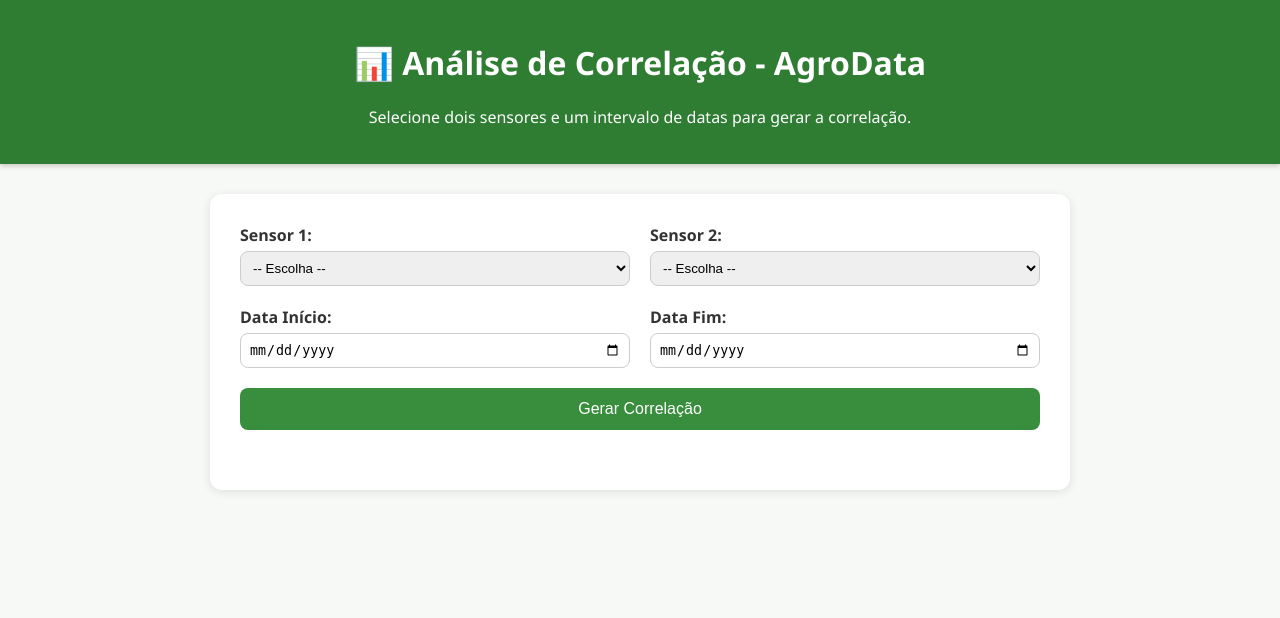
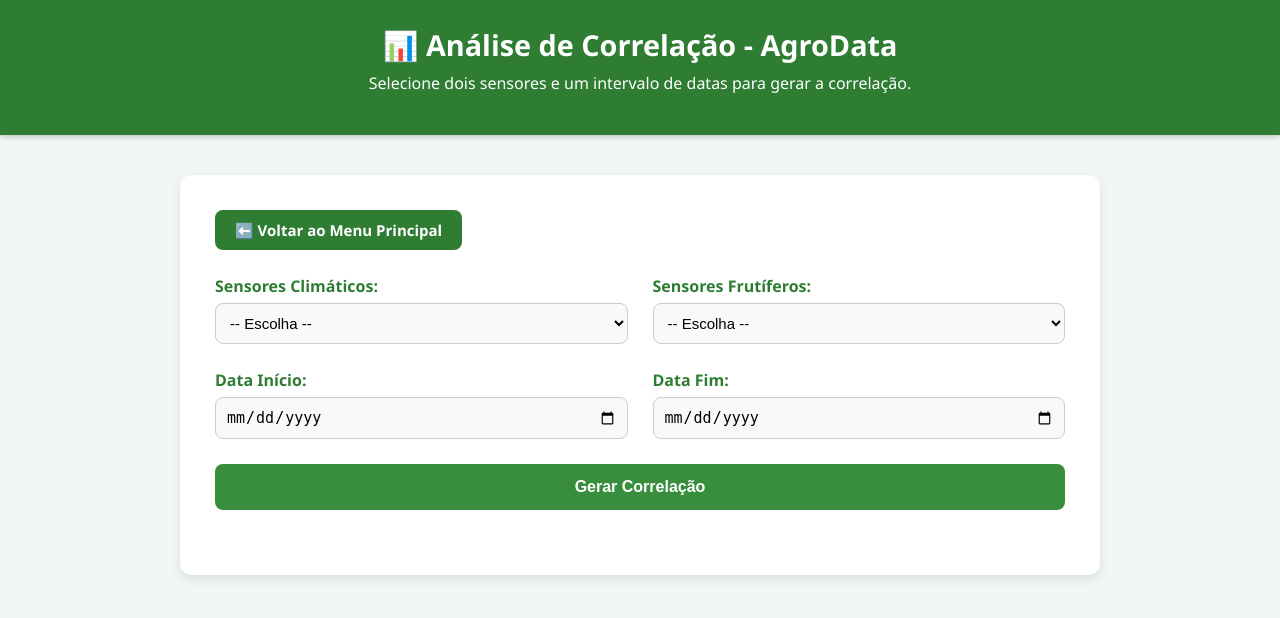
Before and after one commit to renegadelhaedu/agrodata, a Flask app: page /leituras/correlacao in a window 1280 px wide. Shown: the top 618 px of the page. Run offline with Flask 3, Linux system fonts and the light colour scheme.

Commit message:
pequenas alterações

```diff
--- a/routes/leitura_routes.py
+++ b/routes/leitura_routes.py
@@ -1,6 +1,7 @@
 from flask import Blueprint, request, jsonify, render_template
 from dao.leitura_dao import LeituraDAO
 from grafico import grafico
+from analise.analisador import gerar_correlacao_sensor
 import pandas as pd
 
 leitura_bp = Blueprint("leitura_bp", __name__)
@@ -18,6 +19,7 @@ def receber_leitura():
     )
     return jsonify(leitura.to_dict()), 201
 
+
 @leitura_bp.route("/", methods=["GET"])
 def listar_leituras():
     leituras = LeituraDAO.listar_todas()
@@ -28,22 +30,23 @@ def listar_leituras():
 def view_grafico(tipo):
     leituras = LeituraDAO.get_dados_sensor(tipo)
     graphJSON = grafico.gerar_graf(leituras, tipo)
+    return render_template("grafico.html", graphJSON=graphJSON.to_html())
 
-    return render_template('grafico.html', graphJSON=graphJSON.to_html())
-
-
-@leitura_bp.route("/correlacao/<string:tipo1>/<string:tipo2>")
-def view_correlacao(tipo1, tipo2):
-    from analise.analisador import gerar_correlacao_sensor
-
-    corre, df1, df2 = gerar_correlacao_sensor(tipo1, tipo2)
-    fig = grafico.grafico_correlacao(df1, df2)
-
-    return render_template('grafico.html', correlacao=corre, graphJSON=fig.to_html())
 
 @leitura_bp.route("/correlacao", methods=["GET", "POST"])
 def pagina_correlacao():
-    from analise.analisador import gerar_correlacao_sensor
+    sensores_clima = [
+        ("temperatura_ar", "🌡️ Temperatura do Ar"),
+        ("umidade_ar", "💧 Umidade do Ar"),
+        ("umidade_solo", "🌱 Umidade do Solo"),
+        ("rad_solar", "☀️ Radiação Solar")
+    ]
+    sensores_fruto = [
+        ("medida_glicose", "🍈 Medida de Glicose"),
+        ("ph_suco", "⚗️ pH do Suco"),
+        ("peso_fruto", "⚖️ Peso do Fruto"),
+        ("diametro_fruto", "📏 Diâmetro do Fruto")
+    ]
 
     leituras = LeituraDAO.listar_todas()
     datas = [l.getTimestamp() for l in leituras if l.getTimestamp()]
@@ -51,39 +54,56 @@ def pagina_correlacao():
     data_max = max(datas).strftime("%Y-%m-%d") if datas else None
 
     if request.method == "POST":
-        tipo1 = request.form.get("sensor1")
-        tipo2 = request.form.get("sensor2")
+        sensor_clima = request.form.get("sensor1")
+        sensor_fruto = request.form.get("sensor2")
         data_inicio = request.form.get("data_inicio")
         data_fim = request.form.get("data_fim")
 
-        leituras1 = LeituraDAO.get_dados_sensor(tipo1)
-        leituras2 = LeituraDAO.get_dados_sensor(tipo2)
+        if not all([sensor_clima, sensor_fruto, data_inicio, data_fim]):
+            return render_template(
+                "correlacao.html",
+                aviso="⚠️ Preencha todos os campos antes de continuar.",
+                sensores_clima=sensores_clima,
+                sensores_fruto=sensores_fruto,
+                data_min=data_min,
+                data_max=data_max
+            )
+
+        leituras1 = LeituraDAO.get_dados_sensor(sensor_clima)
+        leituras2 = LeituraDAO.get_dados_sensor(sensor_fruto)
 
         df1 = pd.DataFrame([{"valor": l.getValor(), "timestamp": l.getTimestamp()} for l in leituras1])
         df2 = pd.DataFrame([{"valor": l.getValor(), "timestamp": l.getTimestamp()} for l in leituras2])
 
+        if df1.empty or df2.empty:
+            return render_template(
+                "correlacao.html",
+                aviso="⚠️ Não há dados suficientes para realizar a correlação.",
+                sensores_clima=sensores_clima,
+                sensores_fruto=sensores_fruto,
+                data_min=data_min,
+                data_max=data_max
+            )
+
         df1["timestamp"] = pd.to_datetime(df1["timestamp"])
         df2["timestamp"] = pd.to_datetime(df2["timestamp"])
+        data_inicio = pd.to_datetime(data_inicio)
+        data_fim = pd.to_datetime(data_fim) + pd.Timedelta(days=1)
 
-        if data_inicio and data_fim:
-            data_inicio = pd.to_datetime(data_inicio)
-            data_fim = pd.to_datetime(data_fim) + pd.Timedelta(days=1)  # inclui fim do dia
-            df1 = df1[(df1["timestamp"] >= data_inicio) & (df1["timestamp"] <= data_fim)]
-            df2 = df2[(df2["timestamp"] >= data_inicio) & (df2["timestamp"] <= data_fim)]
+        df1 = df1[(df1["timestamp"] >= data_inicio) & (df1["timestamp"] <= data_fim)]
+        df2 = df2[(df2["timestamp"] >= data_inicio) & (df2["timestamp"] <= data_fim)]
 
-        # Se após o filtro estiver vazio, evita erro
         if df1.empty or df2.empty:
             return render_template(
                 "correlacao.html",
                 aviso="⚠️ Nenhum dado encontrado no intervalo selecionado.",
+                sensores_clima=sensores_clima,
+                sensores_fruto=sensores_fruto,
                 data_min=data_min,
-                data_max=data_max,
-                tipo1=tipo1,
-                tipo2=tipo2
+                data_max=data_max
             )
 
-        # Calcular correlação e gráfico
-        corre, _, _ = gerar_correlacao_sensor(tipo1, tipo2)
+        corre, _, _ = gerar_correlacao_sensor(sensor_clima, sensor_fruto)
         fig = grafico.grafico_correlacao(df1, df2)
         graph_html = fig.to_html(full_html=False)
 
@@ -91,14 +111,23 @@ def pagina_correlacao():
             "correlacao.html",
             graphJSON=graph_html,
             correlacao=corre,
-            tipo1=tipo1,
-            tipo2=tipo2,
-            data_inicio=data_inicio.strftime("%Y-%m-%d"),
-            data_fim=(data_fim - pd.Timedelta(days=1)).strftime("%Y-%m-%d"),
+            sensores_clima=sensores_clima,
+            sensores_fruto=sensores_fruto,
+            data_inicio=data_inicio.strftime("%d/%m/%Y"),
+            data_fim=(data_fim - pd.Timedelta(days=1)).strftime("%d/%m/%Y"),
             data_min=data_min,
-            data_max=data_max
+            data_max=data_max,
+            sensor_clima=sensor_clima,
+            sensor_fruto=sensor_fruto
         )
-    return render_template("correlacao.html", data_min=data_min, data_max=data_max)
+
+    return render_template(
+        "correlacao.html",
+        sensores_clima=sensores_clima,
+        sensores_fruto=sensores_fruto,
+        data_min=data_min,
+        data_max=data_max
+    )
 
 
 @leitura_bp.route("/datas")
--- a/static/css/correlacao.css
+++ b/static/css/correlacao.css
@@ -1,33 +1,48 @@
+/* ======== Estilo geral ======== */
 body {
     font-family: "Segoe UI", sans-serif;
-    background-color: #f6f9f6;
+    background-color: #f1f8f4;
     margin: 0;
     padding: 0;
     color: #333;
 }
 
+/* ======== Cabeçalho ======== */
 header {
     background-color: #2e7d32;
     color: white;
     text-align: center;
-    padding: 20px;
+    padding: 25px 10px;
     box-shadow: 0 2px 5px rgba(0,0,0,0.2);
 }
 
-main {
-    max-width: 800px;
-    margin: 30px auto;
-    background: white;
-    padding: 30px;
-    border-radius: 12px;
-    box-shadow: 0 2px 10px rgba(0,0,0,0.1);
+header h1 {
+    margin: 0;
+    font-size: 1.8em;
 }
 
+header p {
+    margin-top: 8px;
+    font-size: 1em;
+}
+
+/* ======== Conteúdo principal ======== */
+main {
+    max-width: 850px;
+    margin: 40px auto;
+    background: white;
+    padding: 35px;
+    border-radius: 12px;
+    box-shadow: 0 4px 12px rgba(0,0,0,0.1);
+}
+
+/* ======== Formulário ======== */
 .form-corre {
     display: grid;
-    grid-template-columns: 1fr 1fr;
-    gap: 20px;
+    grid-template-columns: repeat(2, 1fr);
+    gap: 25px;
     margin-bottom: 30px;
+    align-items: end;
 }
 
 .campo {
@@ -37,35 +52,96 @@ main {
 
 label {
     font-weight: bold;
-    margin-bottom: 5px;
+    margin-bottom: 6px;
+    color: #2e7d32;
 }
 
-select, input[type="date"] {
-    padding: 8px;
+/* ======== Inputs e selects ======== */
+select,
+input[type="date"] {
+    padding: 10px;
     border: 1px solid #ccc;
     border-radius: 8px;
+    font-size: 15px;
+    background-color: #f9f9f9;
+    transition: border 0.3s, box-shadow 0.3s;
 }
 
+select:focus,
+input[type="date"]:focus {
+    border-color: #4caf50;
+    box-shadow: 0 0 6px rgba(76, 175, 80, 0.4);
+    outline: none;
+}
+
+/* ======== Botão ======== */
 .btn-gerar {
     grid-column: span 2;
     background-color: #388e3c;
     color: white;
     border: none;
-    padding: 12px;
+    padding: 14px;
     border-radius: 8px;
     font-size: 16px;
+    font-weight: 600;
     cursor: pointer;
-    transition: background 0.3s;
+    transition: background 0.3s, transform 0.2s;
 }
 
 .btn-gerar:hover {
-    background-color: #66bb6a;
+    background-color: #43a047;
+    transform: translateY(-2px);
 }
 
+/* ======== Resultados ======== */
 .resultado {
     text-align: center;
+    margin-top: 40px;
 }
 
+.resultado h3 {
+    color: #2e7d32;
+    font-size: 1.4em;
+    margin-bottom: 20px;
+}
+
+/* ======== Gráfico ======== */
 .grafico {
     margin-top: 20px;
+    border-radius: 12px;
+    overflow: hidden;
+    box-shadow: 0 2px 8px rgba(0, 0, 0, 0.1);
 }
+
+/* ======== Responsividade ======== */
+@media (max-width: 700px) {
+    main {
+        padding: 25px;
+    }
+
+    .form-corre {
+        grid-template-columns: 1fr;
+        gap: 18px;
+    }
+
+    .btn-gerar {
+        grid-column: 1;
+    }
+}
+.btn-voltar {
+    display: inline-block;
+    margin-bottom: 25px;
+    background-color: #2e7d32;
+    color: white;
+    text-decoration: none;
+    padding: 10px 20px;
+    border-radius: 8px;
+    font-size: 15px;
+    font-weight: 600;
+    transition: background 0.3s, transform 0.2s;
+}
+
+.btn-voltar:hover {
+    background-color: #43a047;
+    transform: translateY(-2px);
+}
--- a/templates/correlacao.html
+++ b/templates/correlacao.html
@@ -5,35 +5,39 @@
     <title>Correlação entre Sensores - AgroData</title>
     <link rel="stylesheet" href="{{ url_for('static', filename='css/correlacao.css') }}">
 </head>
+
 <body>
+
+
     <header>
         <h1>📊 Análise de Correlação - AgroData</h1>
         <p>Selecione dois sensores e um intervalo de datas para gerar a correlação.</p>
     </header>
 
     <main>
+
+        <a href="/" class="btn-voltar">⬅️ Voltar ao Menu Principal</a>
+
         <form method="POST" class="form-corre">
             <div class="campo">
-                <label for="sensor1">Sensor 1:</label>
+                <label for="sensor1">Sensores Climáticos:</label>
                 <select name="sensor1" id="sensor1" required>
                     <option value="">-- Escolha --</option>
-                    <option value="temperatura_ar">Temperatura do Ar</option>
-                    <option value="umidade_ar">Umidade do Ar</option>
-                    <option value="umidade_solo">Umidade do Solo</option>
-                    <option value="rad_solar">Radiação Solar</option>
-                    <option value="medida_glicose">Medida de Glicose</option>
+                    <option value="temperatura_ar">🌡️ Temperatura do Ar</option>
+                    <option value="umidade_ar">💧 Umidade do Ar</option>
+                    <option value="umidade_solo">🌱 Umidade do Solo</option>
+                    <option value="rad_solar">☀️ Radiação Solar</option>
                 </select>
             </div>
 
             <div class="campo">
-                <label for="sensor2">Sensor 2:</label>
+                <label for="sensor2">Sensores Frutíferos:</label>
                 <select name="sensor2" id="sensor2" required>
                     <option value="">-- Escolha --</option>
-                    <option value="temperatura_ar">Temperatura do Ar</option>
-                    <option value="umidade_ar">Umidade do Ar</option>
-                    <option value="umidade_solo">Umidade do Solo</option>
-                    <option value="rad_solar">Radiação Solar</option>
-                    <option value="medida_glicose">Medida de Glicose</option>
+                    <option value="medida_glicose">🍈 Medida de Glicose</option>
+                    <option value="ph_suco">⚗️ pH do Suco</option>
+                    <option value="peso_fruto">⚖️ Peso do Fruto</option>
+                    <option value="diametro_fruto">📏 Diâmetro do Fruto</option>
                 </select>
             </div>
 
@@ -50,6 +54,12 @@
             <button type="submit" class="btn-gerar">Gerar Correlação</button>
         </form>
 
+        {% if aviso %}
+            <div class="resultado aviso">
+                <p>{{ aviso }}</p>
+            </div>
+        {% endif %}
+
         {% if correlacao %}
             <section class="resultado">
                 <h3>Correlação: {{ correlacao }}</h3>
--- a/templates/grafico.html
+++ b/templates/grafico.html
@@ -3,6 +3,7 @@
 <head>
     <meta charset="UTF-8">
     <title>AgroData - Monitoramento IoT</title>
+
 <<<<<<< HEAD
     <link rel="stylesheet" href="{{ url_for('static', filename='css/painel.css') }}">
 =======
@@ -12,12 +13,14 @@
 <body>
 
     <header>
+
         <h1>🌿 AgroData - Monitoramento IoT</h1>
         <p>Projeto de monitoramento de solo e clima com sensores IoT no IFPB - Sousa</p>
     </header>
 
     <nav>
         <ul>
+            <a href="/" class="btn-voltar">⬅️ Voltar ao Menu Principal</a>
             <li><a href="{{ url_for('leitura_bp.view_grafico', tipo='temperatura_ar') }}">🌡️ Temperatura do Ar</a></li>
             <li><a href="{{ url_for('leitura_bp.view_grafico', tipo='umidade_ar') }}">💧 Umidade do Ar</a></li>
             <li><a href="{{ url_for('leitura_bp.view_grafico', tipo='umidade_solo') }}">Umidade do solo</a></li>
```
Also changed, not shown: static/css/grafico.css (+17 -0 lines).
